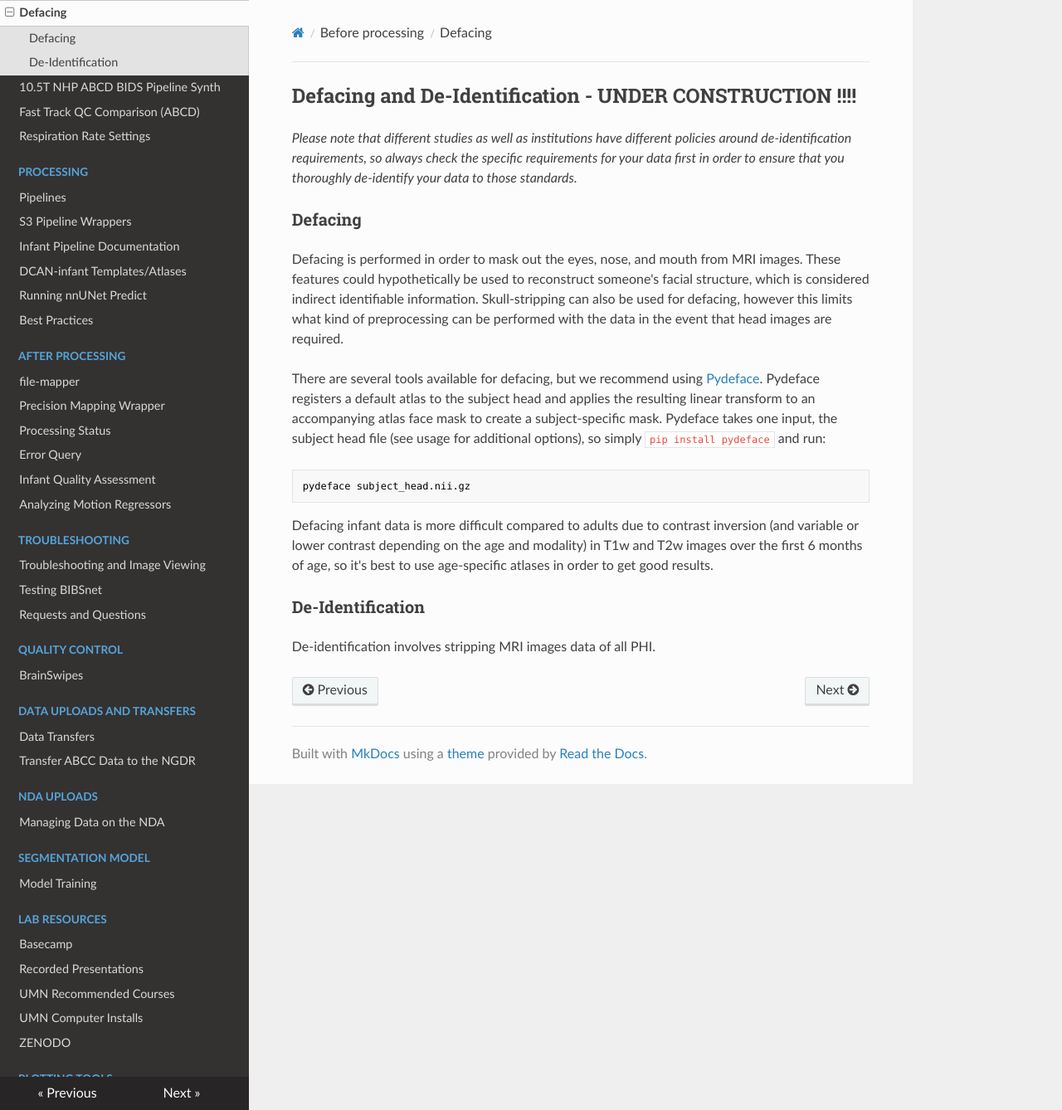
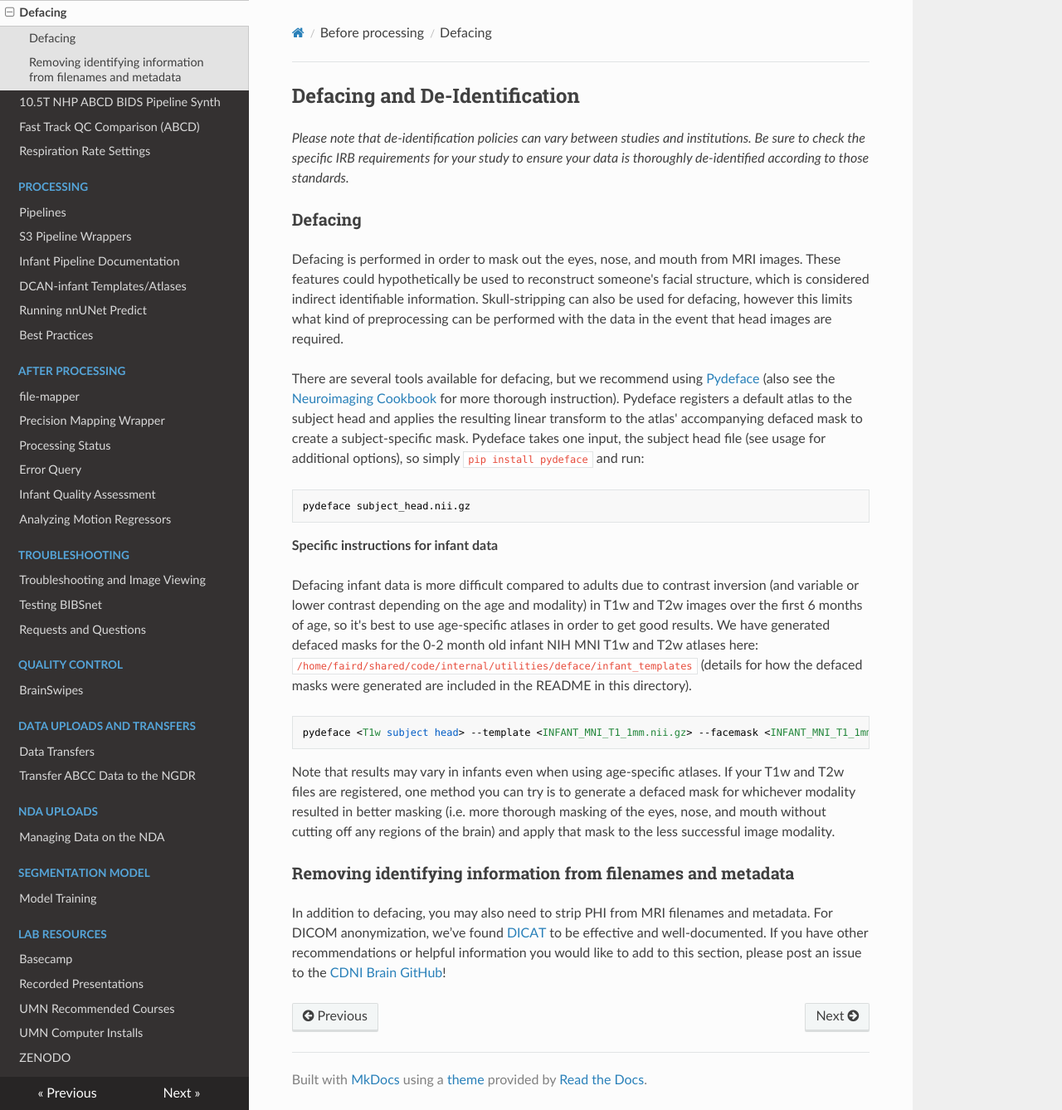
Before and after one commit to DCAN-Labs/cdni-brain, an MkDocs documentation site: the page built from docs/defacing.md, in a window 1280 px wide and 1338 px high. Shown: the whole window at 83% size. Built offline with MkDocs 1.6.1, drawn with Linux system fonts in a browser that asks for light colours; nearby versions of some CDN libraries.

Commit message:
Update defacing.md
added rest of info

````diff
--- a/docs/defacing.md
+++ b/docs/defacing.md
@@ -1,19 +1,27 @@
-## Defacing and De-Identification - UNDER CONSTRUCTION !!!!
+## Defacing and De-Identification
 
-*Please note that different studies as well as institutions have different policies around de-identification requirements, so always check the specific requirements for your data first in order to ensure that you thoroughly de-identify your data to those standards.*
+*Please note that de-identification policies can vary between studies and institutions. Be sure to check the specific IRB requirements for your study to ensure your data is thoroughly de-identified according to those standards.*
 
 ### Defacing
 
 Defacing is performed in order to mask out the eyes, nose, and mouth from MRI images. These features could hypothetically be used to reconstruct someone's facial structure, which is considered indirect identifiable information. Skull-stripping can also be used for defacing, however this limits what kind of preprocessing can be performed with the data in the event that head images are required.
 
-There are several tools available for defacing, but we recommend using [Pydeface](https://pypi.org/project/pydeface/). Pydeface registers a default atlas to the subject head and applies the resulting linear transform to an accompanying atlas face mask to create a subject-specific mask. Pydeface takes one input, the subject head file (see usage for additional options), so simply `pip install pydeface` and run:
+There are several tools available for defacing, but we recommend using [Pydeface](https://pypi.org/project/pydeface/) (also see the [Neuroimaging Cookbook](https://neuroimaging-cookbook.github.io/recipes/pydeface_recipe/) for more thorough instruction). Pydeface registers a default atlas to the subject head and applies the resulting linear transform to the atlas' accompanying defaced mask to create a subject-specific mask. Pydeface takes one input, the subject head file (see usage for additional options), so simply `pip install pydeface` and run:
 
 ```
 pydeface subject_head.nii.gz
 ```
 
-Defacing infant data is more difficult compared to adults due to contrast inversion (and variable or lower contrast depending on the age and modality) in T1w and T2w images over the first 6 months of age, so it's best to use age-specific atlases in order to get good results.
+**Specific instructions for infant data**
 
+Defacing infant data is more difficult compared to adults due to contrast inversion (and variable or lower contrast depending on the age and modality) in T1w and T2w images over the first 6 months of age, so it's best to use age-specific atlases in order to get good results. We have generated defaced masks for the 0-2 month old infant NIH MNI T1w and T2w atlases here: `/home/faird/shared/code/internal/utilities/deface/infant_templates` (details for how the defaced masks were generated are included in the README in this directory).
 
-### De-Identification
-De-identification involves stripping MRI images data of all PHI.
+```
+pydeface <T1w subject head> --template <INFANT_MNI_T1_1mm.nii.gz> --facemask <INFANT_MNI_T1_1mm_defaced_mask.nii.gz>
+```
+
+Note that results may vary in infants even when using age-specific atlases. If your T1w and T2w files are registered, one method you can try is to generate a defaced mask for whichever modality resulted in better masking (i.e. more thorough masking of the eyes, nose, and mouth without cutting off any regions of the brain) and apply that mask to the less successful image modality.
+
+### Removing identifying information from filenames and metadata
+In addition to defacing, you may also need to strip PHI from MRI filenames and metadata. For DICOM anonymization, we’ve found [DICAT](https://github.com/aces/DICAT) to be effective and well-documented.
+If you have other recommendations or helpful information you would like to add to this section, please post an issue to the [CDNI Brain GitHub](https://github.com/DCAN-Labs/cdni-brain/issues)!
````
